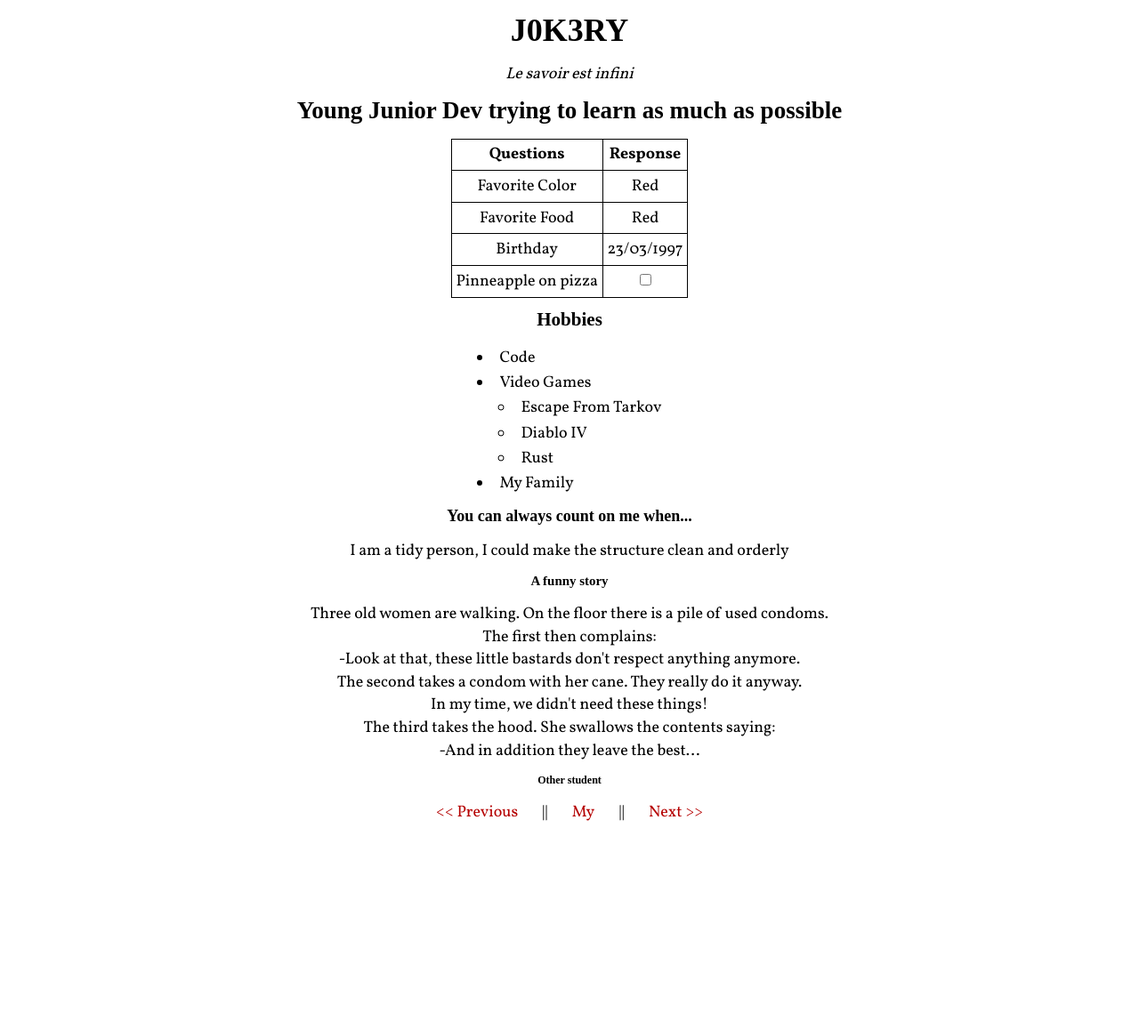
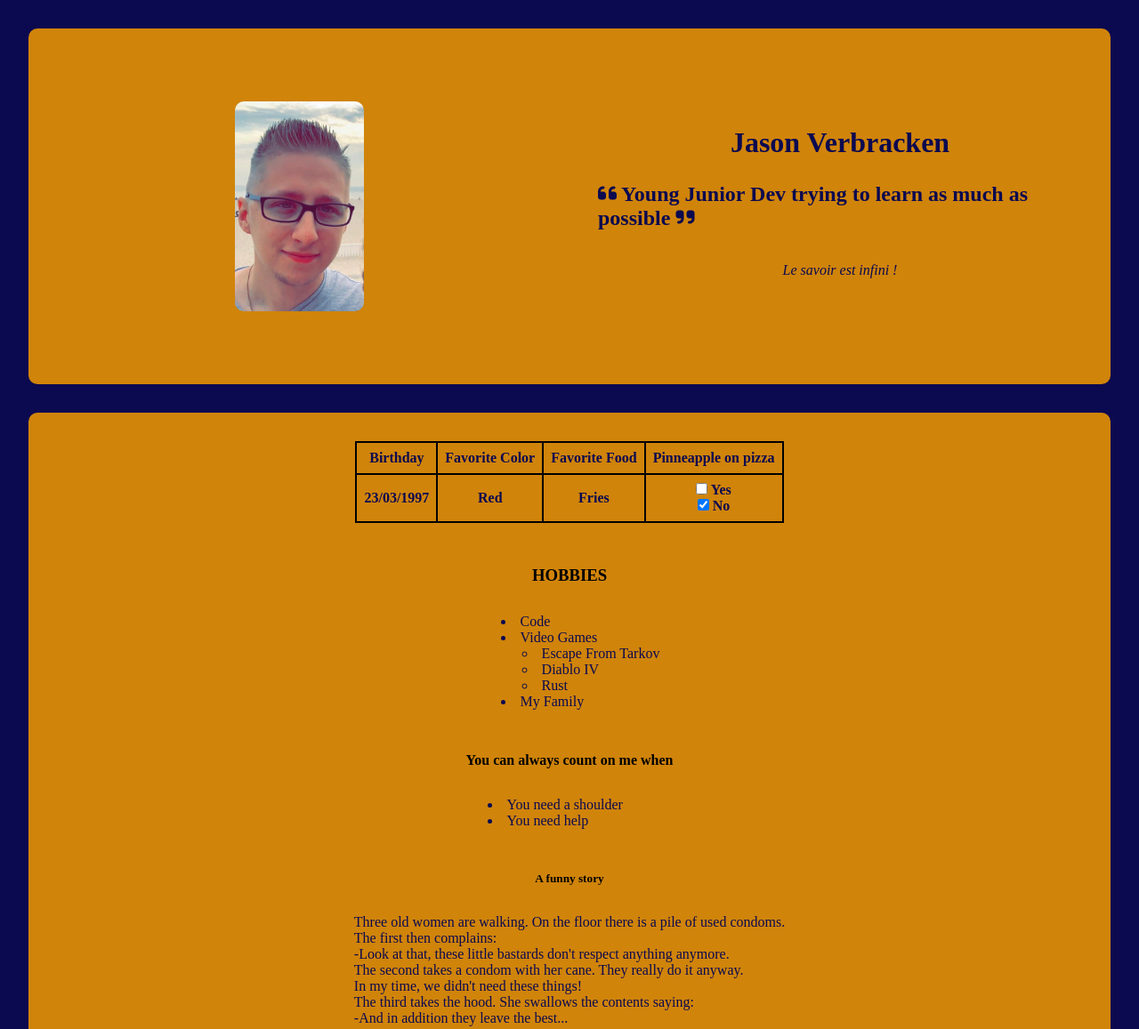
Before and after one commit to J0K3RY-03/markdown-to-html, a plain HTML site: page index.html in a window 1280 px wide. Shown: the top 1157 px of the page at 89% size. Before the commit the page ends 926 px from the top, so only its background shows below. Drawn offline with Linux system fonts and the light colour scheme; a web font is replaced by a local one.

Commit message:
complete changement in the projet

```diff
--- a/index.html
+++ b/index.html
@@ -4,63 +4,70 @@
     <meta charset="UTF-8">
     <meta http-equiv="X-UA-Compatible" content="IE=edge">
     <meta name="viewport" content="width=device-width, initial-scale=1.0">
+    <link href="https://fonts.googleapis.com/css2?family=Poltawski+Nowy:wght@400;600;700&family=Vollkorn:wght@400;600;700&display=swap" rel="stylesheet">
+    <script src="https://kit.fontawesome.com/32aee59745.js" crossorigin="anonymous"></script>
     <link rel="stylesheet" href="./styles.css">
-    <link href="https://fonts.googleapis.com/css2?family=Poltawski+Nowy:wght@400;600;700&family=Vollkorn:wght@400;600;700&display=swap" rel="stylesheet">
-    <title>Markdown to HTML</title>
+    <title>MarkDown to HTML</title>
 </head>
 <body>
     <main>
-        <h1>J0K3RY</h1>
-        <p class="italic-text">Le savoir est infini</p>
-        <section class="section-me">
-            <h2>Young Junior Dev trying to learn as much as possible</h2>
+        <header>
+            <div class="picture-profil">
+                <img src="./img/my.jpg" alt="photo de moi">
+            </div>
+            <div class="profil">
+            <h1>Jason Verbracken</h1>
+            <h2><i class="fa-solid fa-quote-left"></i> Young Junior Dev trying to learn as much as possible <i class="fa-solid fa-quote-right"></i></h2>
+            <em>Le savoir est infini !</em>
+            </div>
+        </header>
+
+        <div class="content">
+            <section class="section-table">
                 <table>
                     <tr>
-            <th>Questions</th>
-            <th>Response</th>
+                    <th>Birthday</th>
+                    <th>Favorite Color</th>
+                    <th>Favorite Food</th>
+                    <th>Pinneapple on pizza</th>
                     </tr>
 
                     <tr>
-                <td>Favorite Color</td>
+                        <td>23/03/1997</td>
                         <td>Red</td>
-            </tr>
-
-            <tr>
-                <td>Favorite Food</td>
-                <td>Red</td>
-            </tr>
-
-            <tr>
-                <td>Birthday</td>
-                <td>23/03/1997</td>
-            </tr>
-
-            <tr>
-                <td>Pinneapple on pizza</td>
-                <td><input type="checkbox"></td>
+                        <td>Fries</td>
+                        <td>
+                            <input type="checkbox" name="yes">
+                            <label>Yes</label><br>
+                            <input type="checkbox" name="no" checked>
+                            <label>No</label><br>
+                        </td>
                     </tr>
                 </table>
             </section>
-
             <section class="section-hobbies">
-            <h3>Hobbies</h3>
+                <h3 class="title">HOBBIES</h3>
                     <ul>
                         <li>Code</li>
                         <li>Video Games</li>
-            <ul class="sub-list">
-                <li class="sub-list-item">Escape From Tarkov</li>
-                <li class="sub-list-item">Diablo IV</li>
-                <li class="sub-list-item">Rust</li>
+                        <ul>
+                            <li>Escape From Tarkov</li>
+                            <li>Diablo IV</li>
+                            <li>Rust</li>
                         </ul>
                         <li>My Family</li>
                     </ul>
             </section>
-<section class="section-personality">
-    <h4>You can always count on me when...</h4>
-        <p>I am a tidy person, I could make the structure clean and orderly</p>
+
+            <section>
+                <h4 class="title">You can always count on me when</h4>
+                <ul>
+                    <li>You need a shoulder</li>
+                    <li>You need help</li>
+                </ul>
             </section>
             <section class="section-funy-story">
-    <h5>A funny story</h5>
+                <h5 class="title">A funny story</h5>
                 <p>Three old women are walking. On the floor there is a pile of used condoms. <br>
                 The first then complains: <br>
                 -Look at that, these little bastards don't respect anything anymore. <br>
@@ -69,8 +76,9 @@
                 The third takes the hood. She swallows the contents saying: <br>
                 -And in addition they leave the best...</p>
             </section>
+        </div>
+
         <footer>
-    <h6>Other student</h6>
             <div class="link-footer"><a href="https://github.com/FLE0"><< Previous</a> || <a href="https://github.com/J0K3RY-03">My</a> || <a href="https://github.com/JeromeAprile">Next >></a></div>
         </footer>
     </main>
--- a/styles.css
+++ b/styles.css
@@ -1,6 +1,7 @@
 :root {
-    --principalColor: #b50000;
-    --secondaryColor: #000000;
+    --colorP: #0b094f;
+    --colorS: white;
+    --secondColorS: #d0840a;
     --generalFont: 'Vollkorn', serif;
     --titleFont: 'Poltawski Nowy', serif;
 }
@@ -13,85 +14,112 @@
 
 /* utils */
 
-h1,h2,h3,h4,h5,h6 {
-    font-family: var(--titleFont);
-    font-weight: 700;
-    margin-top: 0.8rem;
-    margin-bottom: 1rem;
+ul {
+    list-style-position: inside;
+    margin-left: 1.5rem;
 }
 
-.italic-text {
-    font-style: italic;
+h3,h4,h5,h6 {
+    margin-top: 3rem;
+    margin-bottom: 2rem;
+}
+
+.title {
+    text-align: center;
+    color: black;
 }
 
 a {
     text-decoration: none;
-    color: var(--principalColor);
+    color: var(--secondColorS) ;
 }
 
-.sub-list-item {
-    margin-left: 1.5rem;
-}
-
-li {
-    padding: 0.1rem 0;
-}
-
-/* general */
+/* GENERAL */
 
 body {
     min-height: 100vh;
-    font-family: var(--generalFont);
-    font-size: 18px;
-
+    background: var(--colorP);
+    font-family: var(--titleFont);
+    color: var(--colorP);
 }
 
 main {
-    margin: auto;
-    width: 50%;
-    display: block;
-    text-align: center;
+    padding: 0 2rem;
 }
 
-
-
-table, th, td {
-    border: 1px solid var(--secondaryColor);
-    border-collapse: collapse;
+.picture-profil {
+    display: flex;
+    justify-content: center;
+    align-items: center;
+    padding: 2rem;
+    flex: 1;
 }
 
-th, td {
-    padding: 0.3rem;
+.profil {
+    display: flex;
+    flex-direction: column;
+    align-items: center;
+    justify-content: center;
+    flex: 1;
+    line-height: 1.6rem;
+    color: var(--colorP);
+    padding: 2rem;
 }
 
-ul {
-    list-style-position: inside;
-    text-align: left;
+.profil h1,h2 {
+    margin-bottom: 2rem;
 }
 
-.section-me table{
-    margin: auto;
+header {
+    display: flex;
+    width: 100%;
+    height: 400px;
+    background: var(--secondColorS);
+    border-radius: 10px;
+    margin-top: 2rem;
+    margin-bottom: 2rem;
 }
 
-.section-funy-story p{
-text-align:center;
-line-height: 1.6rem;
+header img {
+    max-width: 80%;
+    max-height: 70%;
+    border-radius: 10px;
 }
 
-.section-hobbies {
+.content {
+    width: 100%;
+    background: var(--secondColorS);
+    border-radius: 10px;
+    padding: 2rem;
     display: flex;
     flex-direction: column;
     align-items: center;
 }
 
-footer {
-    display: flex;
-    flex-direction: column;
-    align-items: center ;
+table {
+    margin: auto;
+    border-collapse: collapse;
 }
 
-.link-footer {
+th, td {
+    border: 2px solid black;
+    padding: 0.5rem;
+    color: var(--colorP);
+    font-weight: 900;
+    text-align: center;
+}
+
+.title-hobbies {
+    margin-top: 3rem;
+    margin-bottom: 2rem;
+}
+
+footer {
+    width: 100%;
+    height: 80px;
     display: flex;
-    justify-content: space-between;
-    width: 300px;
+    justify-content: center;
+    align-items: center;
+    color: var(--secondColorS);
+    font-weight: 900;
 }
```
Also changed, not shown: img/my.jpg (added). Lines whose indentation alone changed are shown as unchanged.
